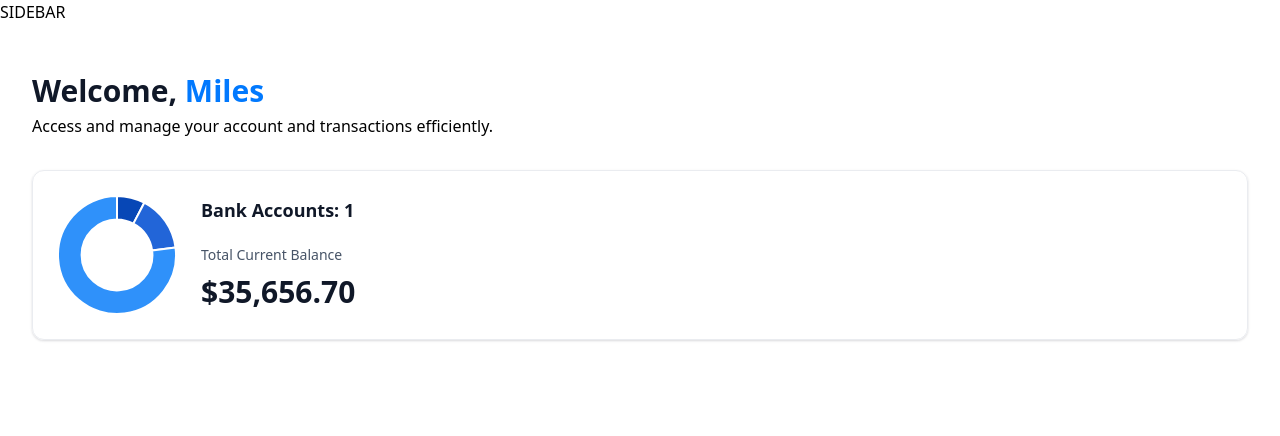
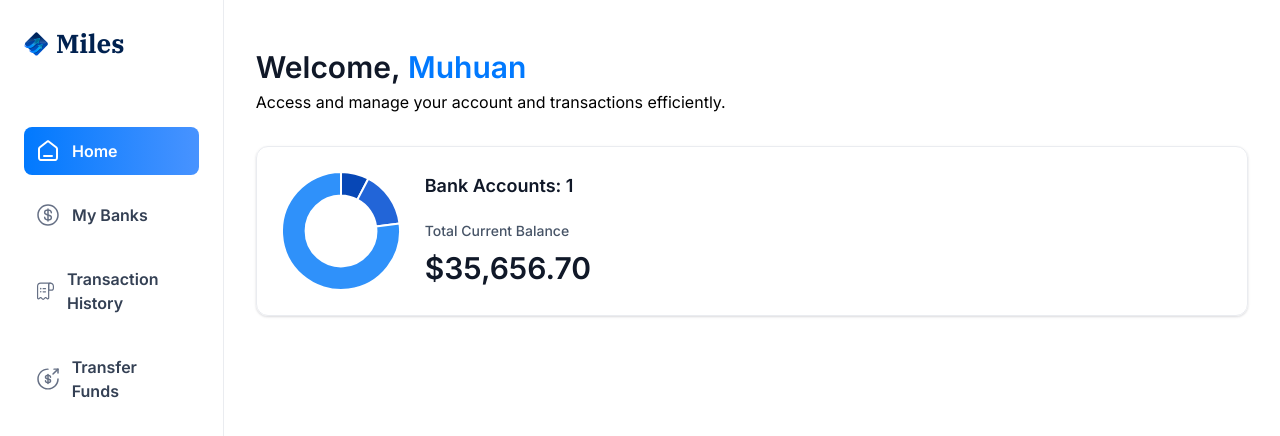
Before and after one commit to muhuanlegend/bank, a Next.js app in the folder mm/: page / in a window 1280 px wide. Shown: the top 436 px of the page. Built offline with nearby package versions, Linux system fonts and the light colour scheme.

Commit message:
implement sidebar

```diff
--- a/mm/app/(root)/layout.tsx
+++ b/mm/app/(root)/layout.tsx
@@ -1,12 +1,16 @@
+import Sidebar from "@/components/Sidebar";
 
 export default function RootLayout({
   children,
 }: Readonly<{
   children: React.ReactNode;
 }>) {
+
+  const loggedIn = { firstName: 'Muhuan', lastName: 'Legend'}
+
   return (
-   <main>
-    SIDEBAR
+   <main className="flex h-screen w-full font-inter" >
+    <Sidebar user={loggedIn} />
     {children}
    </main>
   );
--- a/mm/app/(root)/page.tsx
+++ b/mm/app/(root)/page.tsx
@@ -3,7 +3,7 @@
 import React from 'react'
 
 const Home = () => {
-    const loggedIn = { firstName: 'Miles' }
+    const loggedIn = { firstName: 'Muhuan' }
 
   return (
     <section className='home ' >
--- a/mm/app/layout.tsx
+++ b/mm/app/layout.tsx
@@ -10,8 +10,8 @@
 })
 
 export const metadata: Metadata = {
-  title: "Lite",
-  description: "Lite is a modern banking platform for everyone.",
+  title: "Miles",
+  description: "Miles is a modern banking platform for everyone.",
   icons: {
     icon: '/icons/logo.svg'
   }
--- /dev/null
+++ b/mm/components/Sidebar.tsx
@@ -0,0 +1,59 @@
+'use client'
+import { sidebarLinks } from '@/constants'
+import { cn } from '@/lib/utils'
+import Image from 'next/image'
+import Link from 'next/link'
+import { usePathname } from 'next/navigation'
+import React from 'react'
+
+const Sidebar = ({ user }: SiderbarProps) => {
+    const pathname = usePathname();
+
+  return (
+    <section className='sidebar '>
+        <nav className='flex flex-col gap-4' >
+            <Link href='/'
+            className='mb-12 cursor-pointer flex items-center gap-2 '
+            >
+                <Image
+                src='/icons/logo.svg'
+                width={34}
+                height={34}
+                alt='Lite logo'
+                className='size-[24px] max-xl:size-14'
+                />
+                <h1 className='sidebar-logo' >
+                    Miles
+                </h1>
+            </Link>
+            {sidebarLinks.map((item) => {
+                const isActive = pathname === item.route || pathname.startsWith(`${item.route}/`)
+
+                return (
+                    <Link
+                    href={item.route}
+                    key={item.label}
+                    className={cn('sidebar-link', {'bg-bank-gradient': isActive})}
+                    >
+                        <div className='relative size-6 '>
+                            <Image
+                            src={item.imgURL}
+                            alt={item.label}
+                            fill
+                            className={cn({'brightness-[3] invert-0': isActive})}
+                            />
+                        </div>
+                        <p className={cn('sidebar-label', {'!text-white' : isActive})} >
+                            {item.label}
+                        </p>
+                    </Link>
+                )
+            })}
+            {/* User */}
+        </nav>
+        {/* footer */}
+    </section>
+  )
+}
+
+export default Sidebar
```
